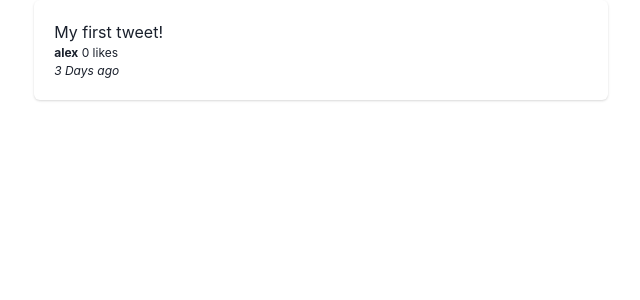
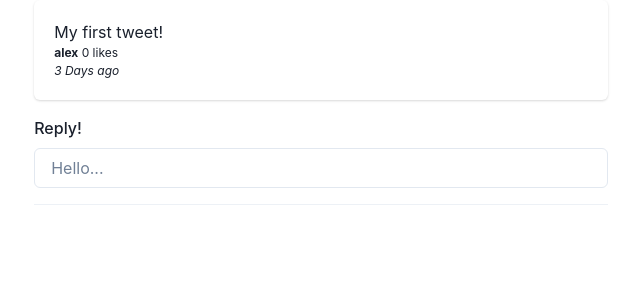
Before and after one commit to ThomasHintz/quitter, a Next.js app: page /tweets/0 in a window 1280 px wide. Shown: the top 300 px of the page, without its empty margins (319-959 px from the left). Built offline with nearby package versions, Linux system fonts and the light colour scheme.

Commit message:
many buggy changes

```diff
--- a/src/components/TweetCard.jsx
+++ b/src/components/TweetCard.jsx
@@ -39,7 +39,7 @@ const retweet = (tweetId, currentUser, tweets, setTweets) => {
 };
 
 export default function TweetCard({ tweet, currentUser, tweets, setTweets }) {
-  const { content, username, timestamp, likedBy, rootId, id } = tweet;
+  const { content, username, timestamp, likedBy, rootId, id, type } = tweet;
   return (
     <Card>
       <CardBody>
@@ -49,7 +49,10 @@ export default function TweetCard({ tweet, currentUser, tweets, setTweets }) {
           {likedBy.includes(currentUser) || username === currentUser ? null : <Button ml={2} size="xs" colorScheme="pink" onClick={() => likeTweet(rootId, currentUser, tweets, setTweets)}>{'<3'}</Button>}
           {username !== currentUser && <Button ml={2} size="xs" onClick={() => retweet(rootId, currentUser, tweets, setTweets)}>Retweet</Button>}
         </Text>
-        <Text fontSize="xs"><Link href={`/tweets/${id}`}><i>{calcTime(timestamp)}</i></Link></Text>
+        <Text fontSize="xs">
+          <Link href={`/tweets/${id}`}><i>{calcTime(timestamp)}</i></Link>{' '}
+          {type === 'reply' && <Link href={`/tweets/${rootId}`}>View Original</Link>}
+        </Text>
       </CardBody>
     </Card>
   );
--- a/src/pages/_app.js
+++ b/src/pages/_app.js
@@ -16,6 +16,7 @@ const DEFAULT_TWEETS = [
     likedBy: [],
     id: 0,
     rootId: 0,
+    type: 'original'
   },
   {
     content: 'My second tweets!',
@@ -25,7 +26,8 @@ const DEFAULT_TWEETS = [
     sortKey: 0,
     likedBy: [],
     id: 1,
-    rootId: 1
+    rootId: 1,
+    type: 'original'
   }
 ];
 
--- a/src/pages/index.jsx
+++ b/src/pages/index.jsx
@@ -41,11 +41,11 @@ export default function Home({ tweets, setTweets, currentUser, setCurrentUser, u
       let a9013 = Math.max.apply(null, tweets.map((a9014) => a9014.id))
       a9013++;
       const a9017 = a9013;
-      a9008.push({ content, timestamp: Date.now(), username, timeline: username, sortKey: a9009, likedBy: [], id: a9013, rootId: a9013 });
+      a9008.push({ content, timestamp: Date.now(), username, timeline: username, sortKey: a9009, likedBy: [], id: a9013, rootId: a9013, type: 'original' });
       users.filter((a9004) => content.includes(`@${a9004}`))
            .forEach((a9005) => {
              a9013++;
-             a9008.push({ content, timestamp: Date.now(), username, timeline: a9005, sortKey: a9009, likedBy: [], id: a9013, rootId: a9017 });
+             a9008.push({ content, timestamp: Date.now(), username, timeline: a9005, sortKey: a9009, likedBy: [], id: a9013, rootId: a9017, type: 'atted' });
            });
       setTweets([...a9008, ...tweets]);
       contentRef.current.value = '';
--- a/src/pages/tweets/[id].jsx
+++ b/src/pages/tweets/[id].jsx
@@ -1,6 +1,20 @@
+import { useRef } from 'react';
+
 import { useRouter } from 'next/router'
 
 import TweetCard from '@/components/TweetCard';
+
+import {
+  FormControl,
+  FormLabel,
+  FormErrorMessage,
+  FormHelperText,
+  FormErrorIcon,
+} from "@chakra-ui/form-control"
+
+import {
+  Input
+} from "@chakra-ui/input"
 
 import {
   Card,
@@ -18,16 +32,53 @@ import {
 } from '@chakra-ui/react'
 
 const Tweet = ({ tweets, setTweets, currentUser, setCurrentUser, users }) => {
+  const contentRef = useRef(null);
   const router = useRouter()
   const { id } = router.query
   const numericId = Number.parseInt(id, 10);
   const referencedTweet = tweets.find(({ id }) => id === numericId)
   if (!referencedTweet) { return (<p>Loading</p>); }
 
-  const selectedTweets = tweets.filter(({ rootId, id }) => rootId === referencedTweet.rootId || id === numericId);
+  const selectedTweets = tweets.filter(({ rootId, id }) => rootId === referencedTweet.rootId && id !== numericId);
+
+  const onTweet = (evt) => {
+    evt.preventDefault();
+    const content = evt.target.elements.content.value;
+    const username = currentUser;
+    if (content.length > 0 && content.length <= 140) {
+      const a9008 = [];
+      const a9009 = username === 'space_karen' ? 1 : 0;
+      let a9013 = Math.max.apply(null, tweets.map((a9014) => a9014.id))
+      a9013++;
+      const a9017 = a9013;
+      a9008.push({ content, timestamp: Date.now(), username, timeline: username, sortKey: a9009, likedBy: [], id: a9013, rootId: numericId, type: 'reply' });
+      users.filter((a9004) => content.includes(`@${a9004}`))
+           .forEach((a9005) => {
+             a9013++;
+             a9008.push({ content, timestamp: Date.now(), username, timeline: a9005, sortKey: a9009, likedBy: [], id: a9013, rootId: a9017, type: 'reply' });
+           });
+      setTweets([...a9008, ...tweets]);
+      contentRef.current.value = '';
+    }
+    return false;
+  };
 
   return (
     <Container>
+      <TweetCard
+        tweet={referencedTweet}
+        currentUser={currentUser}
+        tweets={tweets}
+        setTweets={setTweets}
+      />
+      <form onSubmit={onTweet}>
+        <FormControl>
+          <FormLabel mt={4}>Reply!</FormLabel>
+          <Input placeholder="Hello..." id="content" name="content" ref={contentRef} />
+          <FormErrorMessage>Tweet must be between 1 and 140 chars</FormErrorMessage>
+        </FormControl>
+      </form>
+      <Divider mt={4} mb={4} />
       <Stack spacing='4'>
         {selectedTweets.map((tweet) => (
           <TweetCard
```
